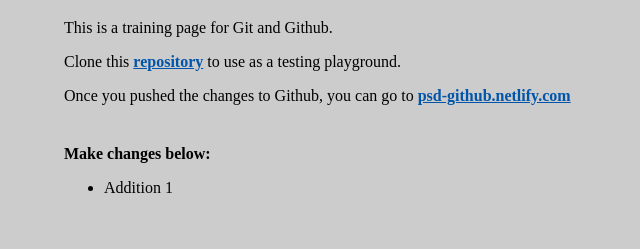
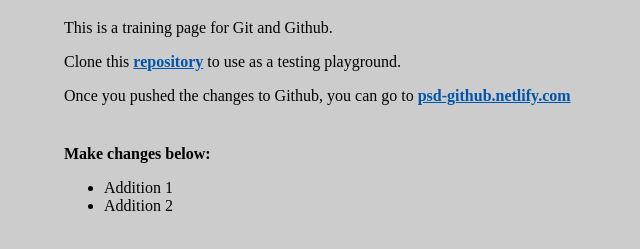
Before and after one commit to PaleBluDot/github-training, a plain HTML site: page index.html in a window 1280 px wide. Shown: the part 61-310 px from the top of the page, without its empty margins (0-640 px from the left). Drawn offline with Linux system fonts and the light colour scheme.

Commit message:
added <li>

```diff
--- a/index.html
+++ b/index.html
@@ -47,6 +47,7 @@
 			<p><strong>Make changes below:</strong></p>
 			<ul>
 				<li>Addition 1</li>
+				<li>Addition 2</li>
 			</ul>
 		</section>
 	</main>
```
Also changed, not shown: 1 other file.
